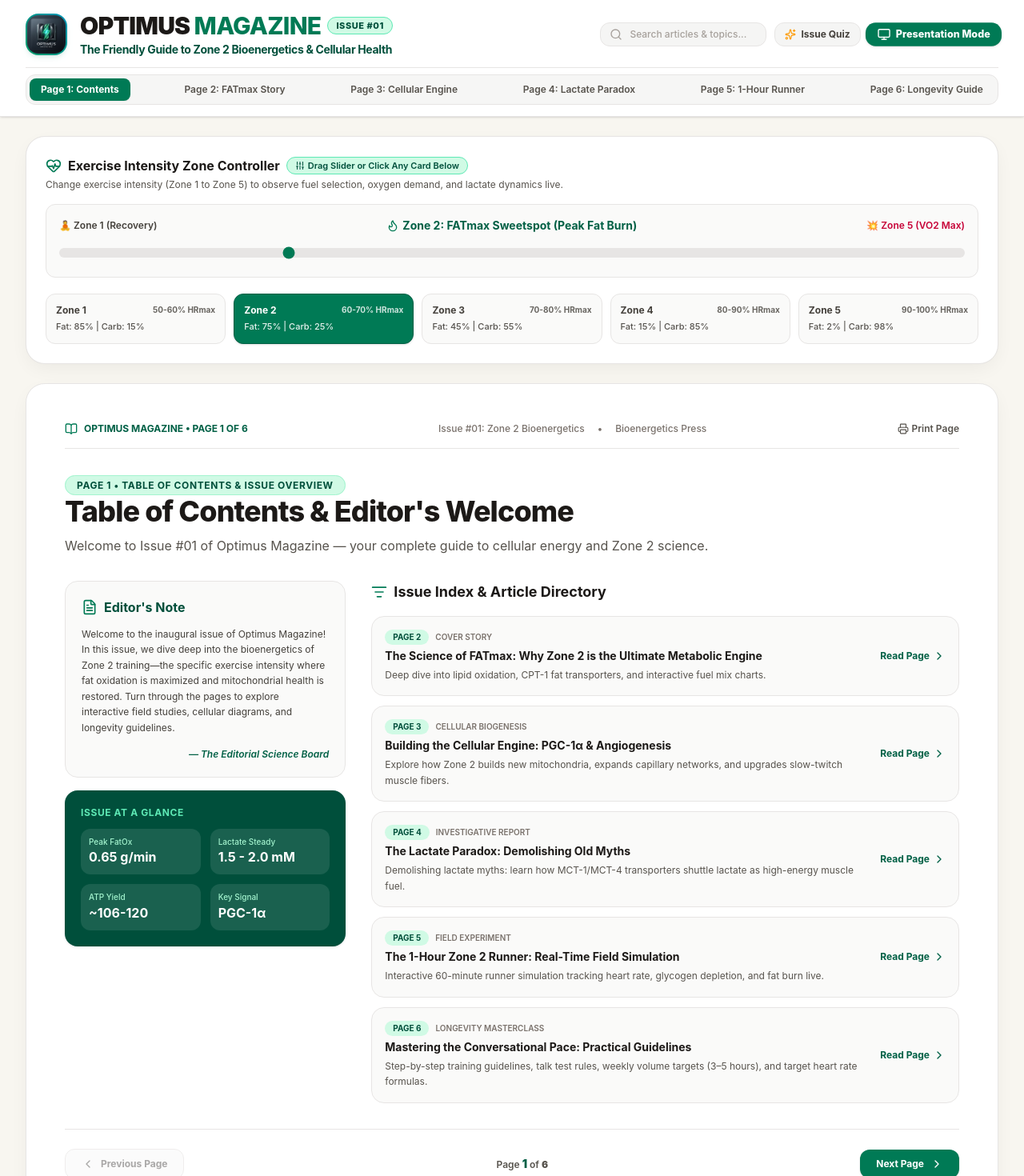
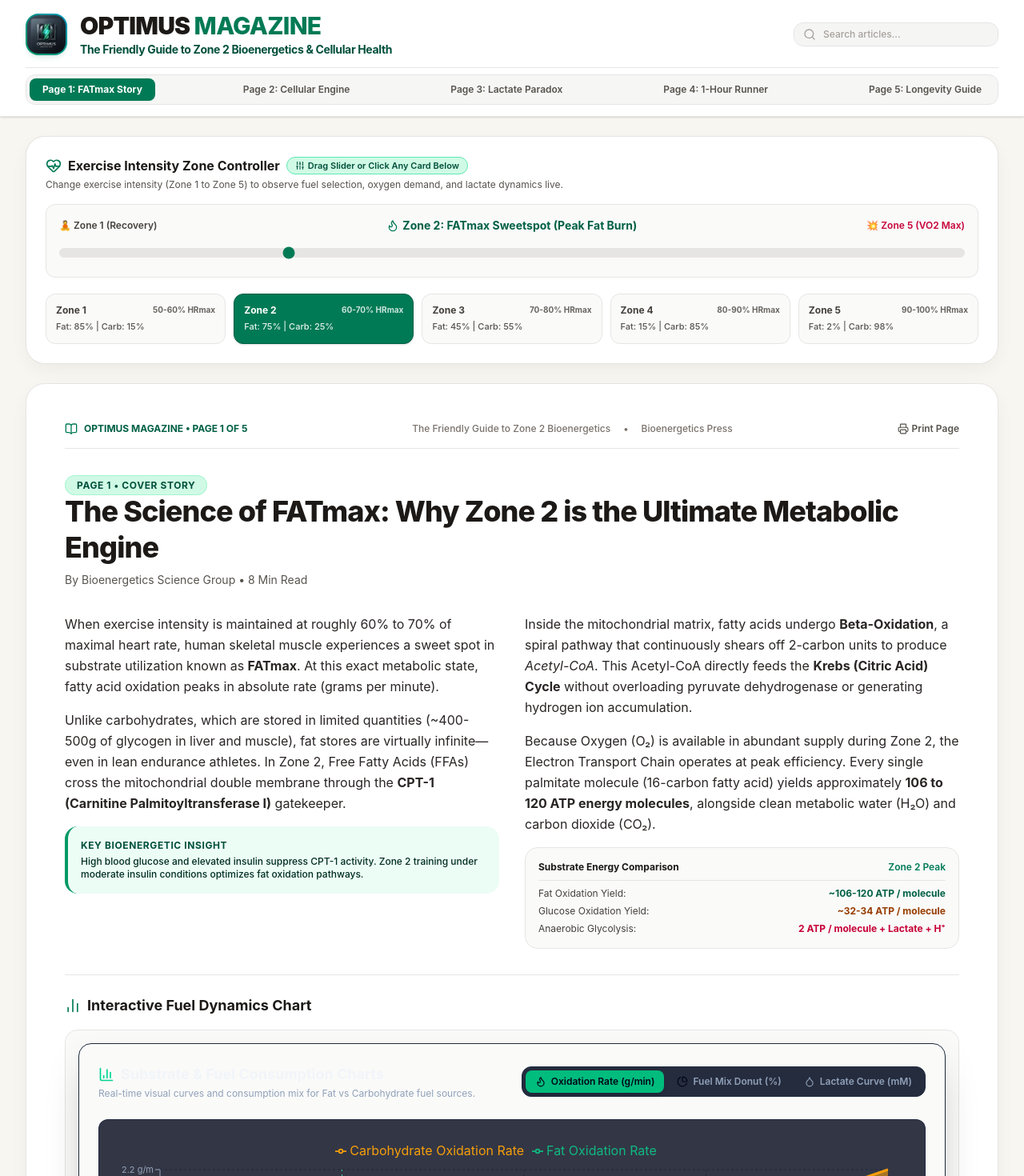
Before and after one commit to ishaypesok/optimus-magazine, a React (Vite) app: page / in a window 1280 px wide. Shown: the top 1470 px of the page at 80% size. Built offline with nearby package versions, Linux system fonts and the light colour scheme.

Commit message:
Remove Presentation mode, Issue quiz, Issue #1 badge, and contents tab from header

```diff
--- a/src/App.jsx
+++ b/src/App.jsx
@@ -2,31 +2,22 @@ import React, { useState } from 'react';
 import MagazineHeader from './components/MagazineHeader';
 import MagazineView from './components/MagazineView';
 import ZoneControls from './components/ZoneControls';
-import PresentationDeck from './components/PresentationDeck';
-import ZoneQuiz from './components/ZoneQuiz';
-import { BookOpen, Sparkles, Award } from 'lucide-react';
+import { BookOpen } from 'lucide-react';
 
 export default function App() {
   const [currentZoneId, setCurrentZoneId] = useState(2);
-  const [activeIssue, setActiveIssue] = useState('issue-1');
   const [activeArticle, setActiveArticle] = useState(1);
   const [searchQuery, setSearchQuery] = useState('');
-  const [isQuizOpen, setIsQuizOpen] = useState(false);
-  const [isPresentationOpen, setIsPresentationOpen] = useState(false);
 
   return (
-    <div className="min-h-screen bg-[#f8f6f0] text-stone-900 selection:bg-emerald-200 selection:text-emerald-950 pb-20">
+    <div className="min-h-screen bg-[#f8f6f0] text-stone-900 selection:bg-emerald-200 selection:text-emerald-950 pb-20 font-sans">
 
-      {/* Magazine Sticky Header */}
+      {/* Clean Magazine Sticky Header */}
       <MagazineHeader
-        activeIssue={activeIssue}
-        setActiveIssue={setActiveIssue}
         activeArticle={activeArticle}
         setActiveArticle={setActiveArticle}
         searchQuery={searchQuery}
         setSearchQuery={setSearchQuery}
-        onOpenPresentation={() => setIsPresentationOpen(true)}
-        onOpenQuiz={() => setIsQuizOpen(true)}
       />
 
       {/* Main Magazine Layout Container */}
@@ -48,16 +39,16 @@ export default function App() {
         />
 
         {/* Editorial Paper Footer */}
-        <footer className="magazine-page p-8 text-center space-y-4 shadow-sm border border-stone-200">
-          <div className="flex items-center justify-center gap-2 font-serif text-xl font-bold text-stone-900">
+        <footer className="magazine-page p-8 text-center space-y-3 shadow-xs border border-stone-200">
+          <div className="flex items-center justify-center gap-2 font-bold text-stone-900 text-lg">
             <BookOpen className="w-5 h-5 text-emerald-700" />
-            <span>OPTIMUS MAGAZINE • VOLUME I</span>
+            <span>OPTIMUS MAGAZINE</span>
           </div>
-          <p className="max-w-3xl mx-auto text-xs text-stone-600 leading-relaxed font-serif italic">
-            "Zone 2 exercise represents the exact metabolic sweet spot where absolute fat oxidation (FATmax) peaks, mitochondrial biogenesis is stimulated via PGC-1α signaling, and blood lactate remains in steady state (~1.5-2.0 mmol/L)."
+          <p className="max-w-3xl mx-auto text-xs text-stone-600 leading-relaxed font-normal">
+            Zone 2 exercise represents the exact metabolic sweet spot where absolute fat oxidation (FATmax) peaks, mitochondrial biogenesis is stimulated via PGC-1α signaling, and blood lactate remains in steady state (~1.5-2.0 mmol/L).
           </p>
           <div className="flex flex-wrap items-center justify-center gap-4 text-[11px] font-mono text-stone-500 pt-2 border-t border-stone-200">
-            <span>Published by Bioenergetics Science Press</span>
+            <span>Bioenergetics Science Press</span>
             <span>•</span>
             <span>Peer-Reviewed Physiology Data</span>
             <span>•</span>
@@ -67,20 +58,6 @@ export default function App() {
 
       </main>
 
-      {/* Presentation Deck Modal */}
-      {isPresentationOpen && (
-        <PresentationDeck
-          currentZoneId={currentZoneId}
-          setCurrentZoneId={setCurrentZoneId}
-          onClose={() => setIsPresentationOpen(false)}
-        />
-      )}
-
-      {/* Zone Quiz Modal */}
-      {isQuizOpen && (
-        <ZoneQuiz onClose={() => setIsQuizOpen(false)} />
-      )}
-
     </div>
   );
 }
--- a/src/components/MagazineHeader.jsx
+++ b/src/components/MagazineHeader.jsx
@@ -1,13 +1,11 @@
 import React from 'react';
-import { BookOpen, Sparkles, Search, Monitor } from 'lucide-react';
+import { Search } from 'lucide-react';
 
 export default function MagazineHeader({
   activeArticle,
   setActiveArticle,
   searchQuery,
-  setSearchQuery,
-  onOpenPresentation,
-  onOpenQuiz
+  setSearchQuery
 }) {
   return (
     <header className="sticky top-0 z-50 glass-panel-light border-b border-stone-200 px-4 lg:px-8 py-3.5 shadow-sm">
@@ -16,7 +14,7 @@ export default function MagazineHeader({
         {/* Top Masthead Row */}
         <div className="flex flex-col md:flex-row items-center justify-between gap-4">
 
-          {/* Logo & Main Friendly Title */}
+          {/* Logo & Clean Main Title */}
           <div className="flex items-center gap-4">
             <div className="w-13 h-13 rounded-2xl bg-gradient-to-tr from-emerald-600 via-teal-600 to-cyan-600 p-0.5 shadow-md shadow-emerald-700/10 overflow-hidden shrink-0">
               <img
@@ -26,72 +24,43 @@ export default function MagazineHeader({
               />
             </div>
             <div>
-              <div className="flex flex-wrap items-center gap-2">
               <h1 className="text-2xl lg:text-3xl font-black tracking-tight text-stone-900">
                 OPTIMUS <span className="text-emerald-700 font-extrabold">MAGAZINE</span>
               </h1>
-                <span className="text-[11px] font-extrabold uppercase tracking-wider px-2.5 py-0.5 rounded-full bg-emerald-100 text-emerald-900 border border-emerald-300">
-                  Issue #01
-                </span>
-              </div>
               <p className="text-xs sm:text-sm font-bold text-emerald-900 tracking-tight mt-0.5">
                 The Friendly Guide to Zone 2 Bioenergetics & Cellular Health
               </p>
             </div>
           </div>
 
-          {/* Action Toolbar */}
-          <div className="flex flex-wrap items-center gap-2.5">
-
-            {/* Search Input */}
+          {/* Search Input Bar */}
           <div className="relative">
             <Search className="w-4 h-4 text-stone-400 absolute left-3 top-1/2 -translate-y-1/2" />
             <input
               type="text"
-                placeholder="Search articles & topics..."
+              placeholder="Search articles..."
               value={searchQuery}
               onChange={(e) => setSearchQuery(e.target.value)}
-                className="pl-9 pr-4 py-1.5 rounded-xl bg-stone-100 border border-stone-200 text-xs font-medium text-stone-800 placeholder-stone-400 focus:outline-none focus:border-emerald-600 transition w-44 sm:w-52"
+              className="pl-9 pr-4 py-1.5 rounded-xl bg-stone-100 border border-stone-200 text-xs font-medium text-stone-800 placeholder-stone-400 focus:outline-none focus:border-emerald-600 transition w-56 sm:w-64"
             />
-            </div>
-
-            {/* Issue Quiz Button */}
-            <button
-              onClick={onOpenQuiz}
-              className="flex items-center gap-1.5 px-3 py-1.5 rounded-xl bg-stone-100 hover:bg-stone-200 text-xs font-bold text-stone-700 border border-stone-200 transition"
-            >
-              <Sparkles className="w-3.5 h-3.5 text-amber-500" />
-              <span>Issue Quiz</span>
-            </button>
-
-            {/* Presentation Mode Button */}
-            <button
-              onClick={onOpenPresentation}
-              className="flex items-center gap-1.5 px-3.5 py-1.5 rounded-xl bg-emerald-700 hover:bg-emerald-800 text-white font-extrabold text-xs shadow-sm transition scale-105"
-            >
-              <Monitor className="w-4 h-4" />
-              <span>Presentation Mode</span>
-            </button>
-
           </div>
 
         </div>
 
-        {/* Page Switcher Navigation Tabs */}
+        {/* 5 Page Navigation Tabs */}
         <div className="pt-2 border-t border-stone-200">
           <nav className="flex flex-wrap items-center justify-start sm:justify-between gap-1 bg-stone-100/90 p-1 rounded-xl border border-stone-200 text-xs font-semibold">
             {[
-              { id: 1, label: 'Page 1: Contents' },
-              { id: 2, label: 'Page 2: FATmax Story' },
-              { id: 3, label: 'Page 3: Cellular Engine' },
-              { id: 4, label: 'Page 4: Lactate Paradox' },
-              { id: 5, label: 'Page 5: 1-Hour Runner' },
-              { id: 6, label: 'Page 6: Longevity Guide' },
+              { id: 1, label: 'Page 1: FATmax Story' },
+              { id: 2, label: 'Page 2: Cellular Engine' },
+              { id: 3, label: 'Page 3: Lactate Paradox' },
+              { id: 4, label: 'Page 4: 1-Hour Runner' },
+              { id: 5, label: 'Page 5: Longevity Guide' },
             ].map(tab => (
               <button
                 key={tab.id}
                 onClick={() => setActiveArticle(tab.id)}
-                className={`px-3.5 py-1.5 rounded-lg transition ${
+                className={`px-4 py-1.5 rounded-lg transition ${
                   activeArticle === tab.id
                     ? 'bg-emerald-700 text-white font-bold shadow-xs'
                     : 'text-stone-600 hover:text-stone-900 hover:bg-stone-200/70'
--- a/src/components/MagazineView.jsx
+++ b/src/components/MagazineView.jsx
@@ -2,7 +2,7 @@ import React, { useState } from 'react';
 import {
   BookOpen, Sparkles, Flame, Activity, Zap, Droplet, Clock,
   ChevronRight, ChevronLeft, Bookmark, Share2, Award, ArrowUpRight,
-  ShieldCheck, Heart, Layers, BarChart2, CheckCircle2, UserCheck, Printer, ListFilter, FileText
+  ShieldCheck, Heart, Layers, BarChart2, CheckCircle2, UserCheck, Printer
 } from 'lucide-react';
 import { ZONES, CHARACTERS } from '../data/metabolismData';
 import FuelCharts from './FuelCharts';
@@ -12,7 +12,7 @@ import AdaptationSimulator from './AdaptationSimulator';
 export default function MagazineView({ currentZoneId, setCurrentZoneId, activeArticle, setActiveArticle }) {
   const [internalPage, setInternalPage] = useState(1);
   const activePage = (activeArticle && typeof activeArticle === 'number') ? activeArticle : internalPage;
-  const totalPages = 6;
+  const totalPages = 5;
 
   const zone2 = ZONES.find(z => z.id === 2) || ZONES[1];
   const currentZone = ZONES.find(z => z.id === currentZoneId) || zone2;
@@ -38,7 +38,7 @@ export default function MagazineView({ currentZoneId, setCurrentZoneId, activeAr
             <span>OPTIMUS MAGAZINE • PAGE {activePage} OF {totalPages}</span>
           </div>
           <div className="hidden sm:flex items-center gap-4 text-stone-500 font-medium">
-            <span>Issue #01: Zone 2 Bioenergetics</span>
+            <span>The Friendly Guide to Zone 2 Bioenergetics</span>
             <span>•</span>
             <span>Bioenergetics Press</span>
           </div>
@@ -51,149 +51,13 @@ export default function MagazineView({ currentZoneId, setCurrentZoneId, activeAr
           </button>
         </div>
 
-        {/* ==================== PAGE 1: TABLE OF CONTENTS & EDITOR'S LETTER ==================== */}
+        {/* ==================== PAGE 1: COVER STORY ==================== */}
         {activePage === 1 && (
           <article className="space-y-8 animate-fade-in font-sans">
 
             <div className="space-y-2">
               <span className="px-3.5 py-1 rounded-full bg-emerald-100 text-emerald-900 font-bold text-xs uppercase tracking-wider border border-emerald-200">
-                Page 1 • Table of Contents & Issue Overview
-              </span>
-              <h2 className="text-3xl lg:text-4xl font-extrabold text-stone-900 leading-tight tracking-tight">
-                Table of Contents & Editor's Welcome
-              </h2>
-              <p className="text-stone-600 text-sm lg:text-base font-normal">
-                Welcome to Issue #01 of Optimus Magazine — your complete guide to cellular energy and Zone 2 science.
-              </p>
-            </div>
-
-            {/* Editorial Welcome & Table of Contents Grid */}
-            <div className="grid grid-cols-1 lg:grid-cols-3 gap-8">
-
-              {/* Editor's Letter */}
-              <div className="space-y-4 text-stone-800 text-sm leading-relaxed">
-                <div className="p-5 rounded-2xl bg-stone-50 border border-stone-200 space-y-3">
-                  <div className="flex items-center gap-2 font-bold text-emerald-900 text-base">
-                    <FileText className="w-5 h-5 text-emerald-700" />
-                    <span>Editor's Note</span>
-                  </div>
-                  <p className="text-xs text-stone-700 leading-relaxed font-normal">
-                    Welcome to the inaugural issue of Optimus Magazine! In this issue, we dive deep into the bioenergetics of Zone 2 training—the specific exercise intensity where fat oxidation is maximized and mitochondrial health is restored. Turn through the pages to explore interactive field studies, cellular diagrams, and longevity guidelines.
-                  </p>
-                  <div className="text-xs text-emerald-800 italic text-right font-semibold pt-1">
-                    — The Editorial Science Board
-                  </div>
-                </div>
-
-                {/* Key Issue Metrics Card */}
-                <div className="p-5 rounded-2xl bg-emerald-900 text-white space-y-3 shadow-sm">
-                  <div className="text-xs font-bold uppercase tracking-wider text-emerald-300">
-                    Issue At A Glance
-                  </div>
-                  <div className="grid grid-cols-2 gap-3 text-xs">
-                    <div className="p-2.5 rounded-xl bg-white/10">
-                      <div className="text-[10px] text-emerald-200 font-medium">Peak FatOx</div>
-                      <div className="text-base font-bold text-white">0.65 g/min</div>
-                    </div>
-                    <div className="p-2.5 rounded-xl bg-white/10">
-                      <div className="text-[10px] text-emerald-200 font-medium">Lactate Steady</div>
-                      <div className="text-base font-bold text-white">1.5 - 2.0 mM</div>
-                    </div>
-                    <div className="p-2.5 rounded-xl bg-white/10">
-                      <div className="text-[10px] text-emerald-200 font-medium">ATP Yield</div>
-                      <div className="text-base font-bold text-white">~106-120</div>
-                    </div>
-                    <div className="p-2.5 rounded-xl bg-white/10">
-                      <div className="text-[10px] text-emerald-200 font-medium">Key Signal</div>
-                      <div className="text-base font-bold text-white">PGC-1α</div>
-                    </div>
-                  </div>
-                </div>
-              </div>
-
-              {/* Table of Contents Article Cards (Index) */}
-              <div className="lg:col-span-2 space-y-4">
-                <h3 className="text-lg font-bold text-stone-900 flex items-center gap-2">
-                  <ListFilter className="w-5 h-5 text-emerald-700" />
-                  Issue Index & Article Directory
-                </h3>
-
-                <div className="space-y-3">
-                  {[
-                    {
-                      page: 2,
-                      tag: 'Cover Story',
-                      title: 'The Science of FATmax: Why Zone 2 is the Ultimate Metabolic Engine',
-                      desc: 'Deep dive into lipid oxidation, CPT-1 fat transporters, and interactive fuel mix charts.'
-                    },
-                    {
-                      page: 3,
-                      tag: 'Cellular Biogenesis',
-                      title: 'Building the Cellular Engine: PGC-1α & Angiogenesis',
-                      desc: 'Explore how Zone 2 builds new mitochondria, expands capillary networks, and upgrades slow-twitch muscle fibers.'
-                    },
-                    {
-                      page: 4,
-                      tag: 'Investigative Report',
-                      title: 'The Lactate Paradox: Demolishing Old Myths',
-                      desc: 'Demolishing lactate myths: learn how MCT-1/MCT-4 transporters shuttle lactate as high-energy muscle fuel.'
-                    },
-                    {
-                      page: 5,
-                      tag: 'Field Experiment',
-                      title: 'The 1-Hour Zone 2 Runner: Real-Time Field Simulation',
-                      desc: 'Interactive 60-minute runner simulation tracking heart rate, glycogen depletion, and fat burn live.'
-                    },
-                    {
-                      page: 6,
-                      tag: 'Longevity Masterclass',
-                      title: 'Mastering the Conversational Pace: Practical Guidelines',
-                      desc: 'Step-by-step training guidelines, talk test rules, weekly volume targets (3–5 hours), and target heart rate formulas.'
-                    },
-                  ].map(article => (
-                    <div
-                      key={article.page}
-                      onClick={() => setPage(article.page)}
-                      className="p-4 rounded-2xl bg-stone-50 border border-stone-200 hover:border-emerald-600 transition cursor-pointer flex flex-col sm:flex-row items-start sm:items-center justify-between gap-3 group"
-                    >
-                      <div className="space-y-1">
-                        <div className="flex items-center gap-2">
-                          <span className="px-2.5 py-0.5 rounded-full bg-emerald-100 text-emerald-900 font-bold text-[10px]">
-                            PAGE {article.page}
-                          </span>
-                          <span className="text-[10px] text-stone-500 font-semibold uppercase">
-                            {article.tag}
-                          </span>
-                        </div>
-                        <h4 className="text-sm font-bold text-stone-900 group-hover:text-emerald-800 transition">
-                          {article.title}
-                        </h4>
-                        <p className="text-xs text-stone-600 leading-relaxed font-normal">
-                          {article.desc}
-                        </p>
-                      </div>
-
-                      <button className="shrink-0 flex items-center gap-1 text-xs font-bold text-emerald-800 group-hover:translate-x-1 transition">
-                        <span>Read Page</span>
-                        <ChevronRight className="w-4 h-4" />
-                      </button>
-                    </div>
-                  ))}
-                </div>
-              </div>
-
-            </div>
-
-          </article>
-        )}
-
-        {/* ==================== PAGE 2: COVER STORY ==================== */}
-        {activePage === 2 && (
-          <article className="space-y-8 animate-fade-in font-sans">
-
-            <div className="space-y-2">
-              <span className="px-3.5 py-1 rounded-full bg-emerald-100 text-emerald-900 font-bold text-xs uppercase tracking-wider border border-emerald-200">
-                Page 2 • Cover Story
+                Page 1 • Cover Story
               </span>
               <h2 className="text-3xl lg:text-4xl font-extrabold text-stone-900 leading-tight tracking-tight">
                 The Science of FATmax: Why Zone 2 is the Ultimate Metabolic Engine
@@ -256,13 +120,13 @@ export default function MagazineView({ currentZoneId, setCurrentZoneId, activeAr
           </article>
         )}
 
-        {/* ==================== PAGE 3: CELLULAR ENGINE ==================== */}
-        {activePage === 3 && (
+        {/* ==================== PAGE 2: CELLULAR ENGINE ==================== */}
+        {activePage === 2 && (
           <article className="space-y-8 animate-fade-in font-sans">
 
             <div className="space-y-2">
               <span className="px-3.5 py-1 rounded-full bg-teal-100 text-teal-900 font-bold text-xs uppercase tracking-wider border border-teal-200">
-                Page 3 • Cellular Powerhouse
+                Page 2 • Cellular Powerhouse
               </span>
               <h2 className="text-3xl lg:text-4xl font-extrabold text-stone-900 leading-tight tracking-tight">
                 Building the Cellular Engine: PGC-1α & Angiogenesis
@@ -338,13 +202,13 @@ export default function MagazineView({ currentZoneId, setCurrentZoneId, activeAr
           </article>
         )}
 
-        {/* ==================== PAGE 4: LACTATE PARADOX ==================== */}
-        {activePage === 4 && (
+        {/* ==================== PAGE 3: LACTATE PARADOX ==================== */}
+        {activePage === 3 && (
           <article className="space-y-8 animate-fade-in font-sans">
 
             <div className="space-y-2">
               <span className="px-3.5 py-1 rounded-full bg-amber-100 text-amber-900 font-bold text-xs uppercase tracking-wider border border-amber-200">
-                Page 4 • Investigative Report
+                Page 3 • Investigative Report
               </span>
               <h2 className="text-3xl lg:text-4xl font-extrabold text-stone-900 leading-tight tracking-tight">
                 The Lactate Paradox: Demolishing Old Myths
@@ -406,13 +270,13 @@ export default function MagazineView({ currentZoneId, setCurrentZoneId, activeAr
           </article>
         )}
 
-        {/* ==================== PAGE 5: 1-HOUR RUNNER FIELD STUDY ==================== */}
-        {activePage === 5 && (
+        {/* ==================== PAGE 4: 1-HOUR RUNNER FIELD STUDY ==================== */}
+        {activePage === 4 && (
           <article className="space-y-8 animate-fade-in font-sans">
 
             <div className="space-y-2">
               <span className="px-3.5 py-1 rounded-full bg-cyan-100 text-cyan-900 font-bold text-xs uppercase tracking-wider border border-cyan-200">
-                Page 5 • Field Experiment
+                Page 4 • Field Experiment
               </span>
               <h2 className="text-3xl lg:text-4xl font-extrabold text-stone-900 leading-tight tracking-tight">
                 The 1-Hour Zone 2 Runner: Real-Time Field Simulation
@@ -430,13 +294,13 @@ export default function MagazineView({ currentZoneId, setCurrentZoneId, activeAr
           </article>
         )}
 
-        {/* ==================== PAGE 6: LONGEVITY PROTOCOLS ==================== */}
-        {activePage === 6 && (
+        {/* ==================== PAGE 5: LONGEVITY PROTOCOLS ==================== */}
+        {activePage === 5 && (
           <article className="space-y-8 animate-fade-in font-sans">
 
             <div className="space-y-2">
               <span className="px-3.5 py-1 rounded-full bg-emerald-100 text-emerald-900 font-bold text-xs uppercase tracking-wider border border-emerald-200">
-                Page 6 • Longevity Masterclass
+                Page 5 • Longevity Masterclass
               </span>
               <h2 className="text-3xl lg:text-4xl font-extrabold text-stone-900 leading-tight tracking-tight">
                 Mastering the Conversational Pace: Practical Guidelines
```
Also changed, not shown: 1 other file (tests, documents, lock files or other folders). Lines whose indentation alone changed are shown as unchanged.
